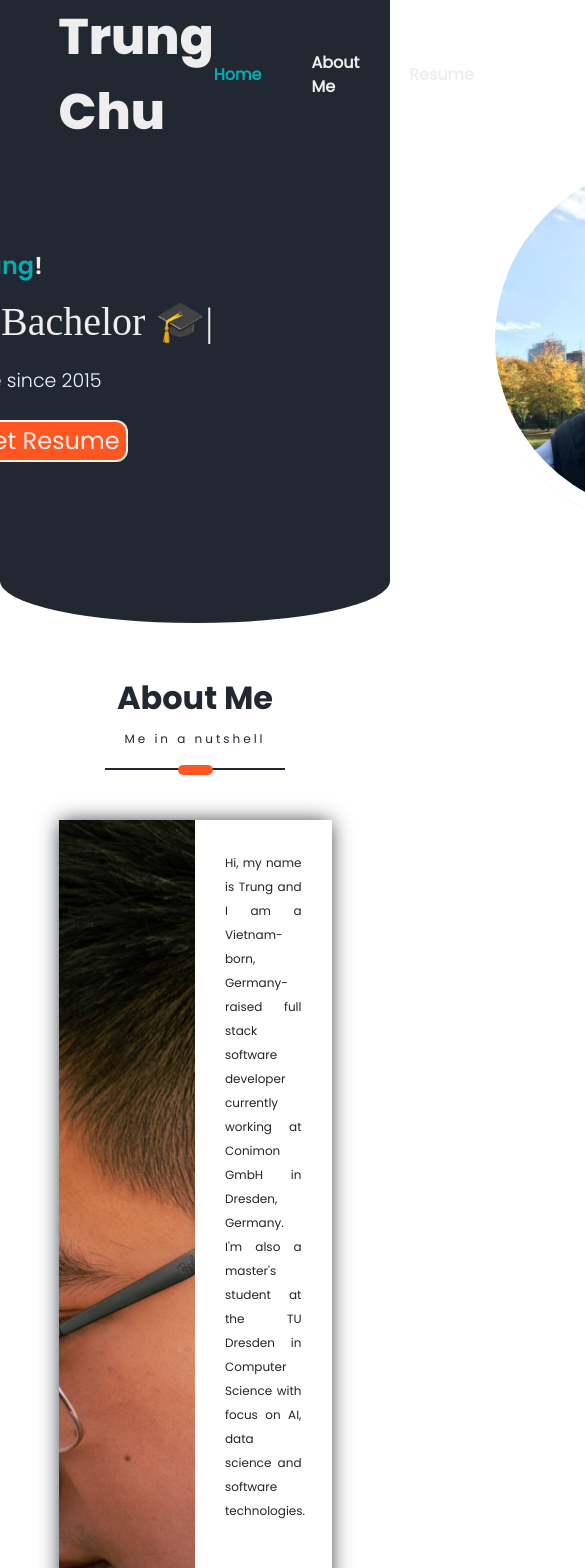
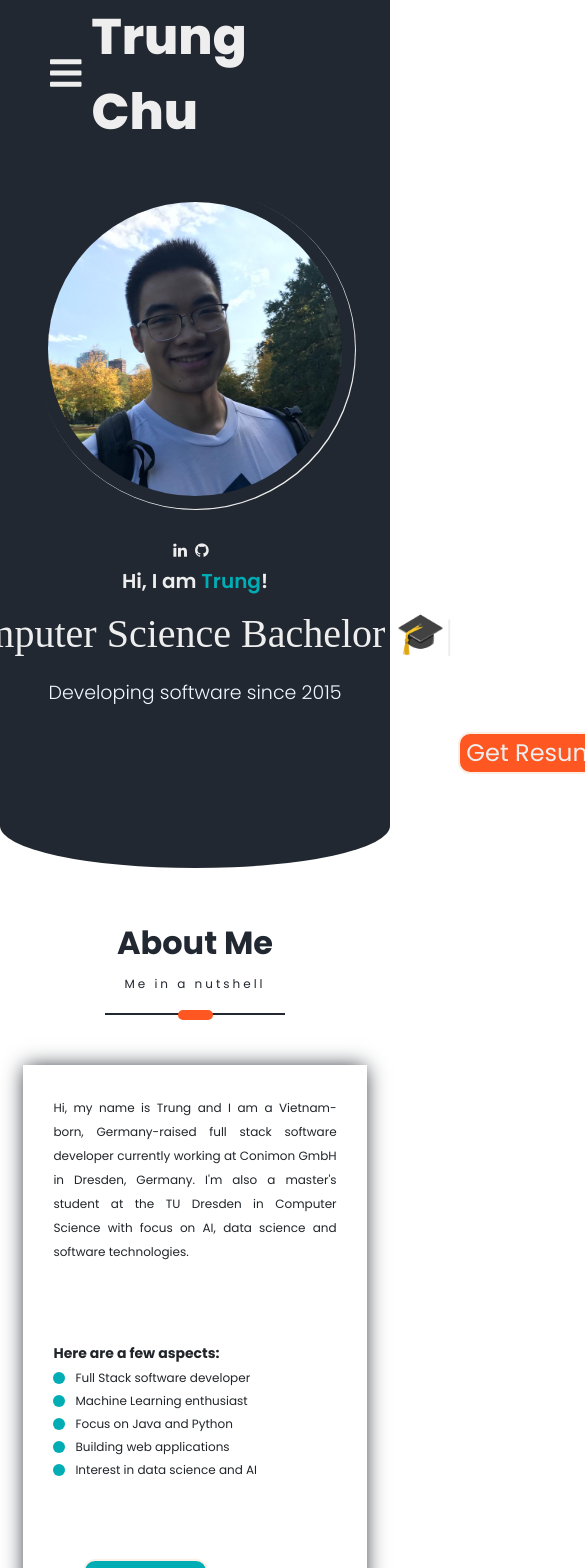
Before and after one commit to tcq1/portfolio, a React (Create React App) app: page / in a window 390 px wide. Shown: the top 1568 px of the page, 585 px wide, since content can reach past the window. Built offline with nearby package versions, Linux system fonts and the light colour scheme.

Commit message:
make responsive

```diff
--- a/src/PortfolioContainer/AboutMe/AboutMe.css
+++ b/src/PortfolioContainer/AboutMe/AboutMe.css
@@ -67,3 +67,34 @@
     justify-self: center;
     margin: 0 0 0 30px;
 }
+
+@media only screen and (max-width: 1110px) {
+    .about-me-parent {
+        width: 88%;
+    }
+}
+
+@media only screen and (max-width: 900px) {
+    .about-me-profile {
+        display: none;
+    }
+
+    .about-me-details {
+        width: 100%;
+    }
+}
+
+@media only screen and (max-width: 470px) {
+    .about-me-options {
+        display: flex;
+        flex-direction: column;
+    }
+
+    .about-me-options .highlighted-btn {
+        margin: 24px 0 0 0 !important;
+    }
+
+    .about-me-options button {
+        width: 100%;
+    }
+}
--- a/src/PortfolioContainer/Home/Header/Header.css
+++ b/src/PortfolioContainer/Home/Header/Header.css
@@ -44,3 +44,56 @@
 .header-option-selected {
     color: var(--turquoise);
 }
+
+@media only screen and (max-width: 1100px) {
+    .header-parent {
+        width: 80%;
+    }
+}
+
+@media only screen and (max-width: 970px) {
+    .header-hamburger {
+        display: block;
+    }
+
+    .header-parent {
+        width: 100%;
+        padding: 0 40px;
+        position: relative;
+    }
+
+    .header-options {
+        display: flex;
+        flex-direction: column;
+        position: absolute;
+        left: -100%;
+        transition: all 0.8s ease-out;
+        top: 0;
+        height: 100vh;
+        width: 100%;
+        justify-content: space-around;
+        background-color: var(--dark-background);
+        z-index: 1000;
+        opacity: 0.5;
+    }
+
+    .header-option-separator {
+        margin: 0;
+    }
+
+    .header-option-selected {
+        color: var(--light-grey);
+    }
+
+    .header-hamburger-bars {
+        font-size: 36px;
+        cursor: pointer;
+        margin: 0 10px;
+        color: var(--light-grey);
+    }
+
+    .show-hamburger-options {
+        left: 0;
+        opacity: 1;
+    }
+}
--- a/src/PortfolioContainer/Home/Home.css
+++ b/src/PortfolioContainer/Home/Home.css
@@ -1,5 +1,6 @@
 .home-container {
     display: flex;
     flex-direction: column;
+    justify-content: space-between;
     background-color: var(--dark-background);
 }
--- a/src/PortfolioContainer/Home/Profile/Profile.css
+++ b/src/PortfolioContainer/Home/Profile/Profile.css
@@ -88,3 +88,71 @@
     width: 98%;
     transition: 500ms;
 }
+
+@media only screen and (max-width: 1110px) {
+    .profile-picture {
+        margin: 0 0 0 80px;
+    }
+
+    .profile-details-name {
+        font-size: 20px;
+    }
+
+    .profile-details-roles .primary-text {
+        font-size: 12px;
+    }
+
+    .profile-options .btn {
+        width: 120px;
+        padding: 11px 0;
+        z-index: 700;
+    }
+}
+
+@media only screen and (max-width: 910px) {
+    .profile-picture {
+        margin: 0 0 0 4px;
+        height: 320px;
+        width: 320px;
+    }
+}
+
+@media only screen and (max-width: 810px) {
+    .profile-picture {
+        margin: 0 !important;
+    }
+
+    .profile-parent {
+        flex-direction: column-reverse;
+        margin: 40px 0 0 0;
+    }
+
+    .profile-options {
+        display: flex;
+        justify-content: space-between;
+    }
+
+    .profile-details {
+        margin: 25px 0 0;
+    }
+
+    .profile-options .highlighted-btn {
+        margin: 0 !important;
+    }
+
+    .profile-details-name, .profile-details-roles {
+        text-align: center;
+    }
+}
+
+@media only screen and (max-width: 375px) {
+    .profile-picture {
+        height: 275px;
+        width: 275px;
+        margin-top: -90px;
+    }
+
+    .profile-details {
+        width: 95%;
+    }
+}
--- a/src/PortfolioContainer/Resume/Resume.css
+++ b/src/PortfolioContainer/Resume/Resume.css
@@ -191,3 +191,43 @@
     font-size: 16px;
     color: var(--turquoise);
 }
+
+@media only screen and (max-width: 1110px) {
+    .resume-content {
+        display: flex;
+        flex-direction: column;
+        align-items: center;
+    }
+
+    .bullets {
+        width: 90%;
+    }
+
+    .resume-card {
+        height: fit-content;
+        display: flex;
+        flex-direction: column;
+        margin: 30px 0;
+        align-items: center;
+        width: 90%;
+    }
+
+    .resume-bullet-details {
+        height: 360px;
+        padding: 0;
+        width: fit-content;
+    }
+
+    .resume-bullets {
+        margin: 30px 0;
+        width: 100%;
+    }
+
+    .selected-bullet {
+        width: 100%;
+    }
+
+    .resume-card {
+        box-shadow: none;
+    }
+}
```
